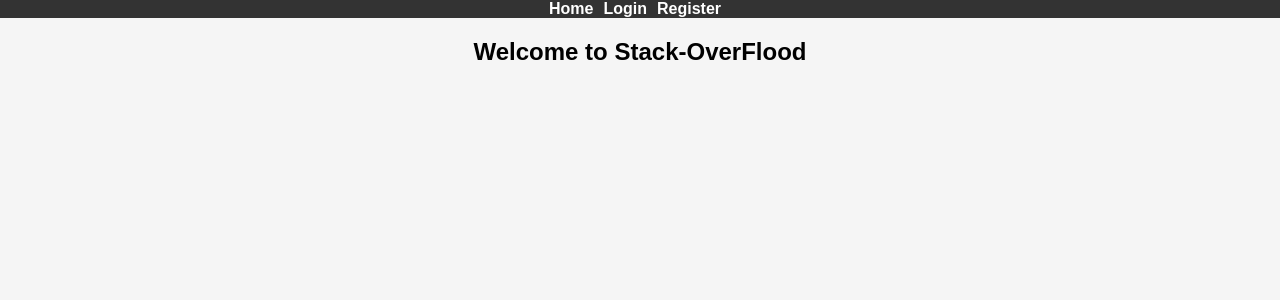
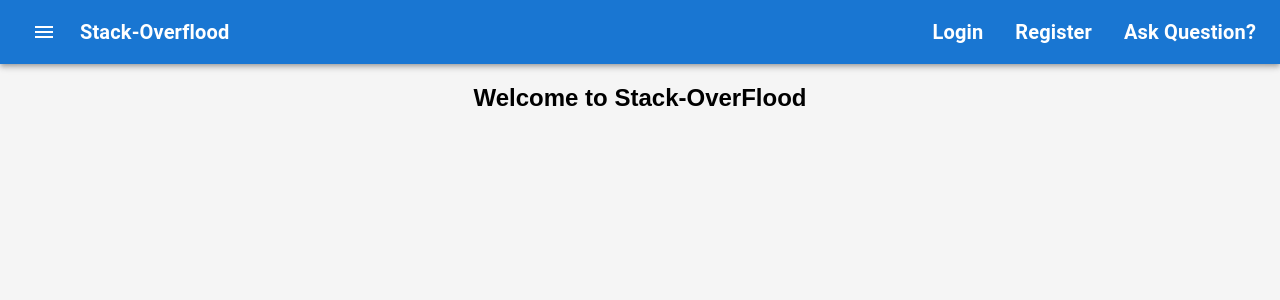
Before and after one commit to mayank2368/Stack-Overflood, a React (Create React App) app: page / in a window 1280 px wide. Shown: the top 300 px of the page. Built offline with nearby package versions, Linux system fonts and the light colour scheme.

Commit message:
updated the NavBar component with Mui icons and materials

```diff
--- a/src/App.js
+++ b/src/App.js
@@ -1,26 +1,17 @@
 import "./App.css";
 import React from "react";
-import { BrowserRouter as Router, Routes, Link, Route } from "react-router-dom";
+import { BrowserRouter as Router, Routes, Route } from "react-router-dom";
 import Home from "./pages/Home";
 import Login from "./pages/Login";
 import Registration from "./pages/Registration";
+import Navbar from "./components/Navbar";
 
 function App() {
   return (
     <div className="App">
       <Router>
         <nav className="navbar">
-          <ul>
-            <li>
-              <Link to="/">Home</Link>
-            </li>
-            <li>
-              <Link to="/login">Login</Link>
-            </li>
-            <li>
-              <Link to="/register">Register</Link>
-            </li>
-          </ul>
+          <Navbar />
         </nav>
         <Routes>
           <Route exact path="/" element={<Home />} />
--- a/src/components/LoginForm.jsx
+++ b/src/components/LoginForm.jsx
@@ -51,7 +51,7 @@ const LoginForm = () => {
           <input
             type="email"
             value={email}
-            placeholder="Enter email here"
+            placeholder="Enter your email here"
             onChange={handleEmailChange}
             className="form-input"
           />
@@ -62,7 +62,7 @@ const LoginForm = () => {
           <input
             type="password"
             value={password}
-            placeholder="Enter password here"
+            placeholder="Enter your password here"
             onChange={handlePasswordChange}
             className="form-input"
           />
--- a/src/components/Navbar.jsx
+++ b/src/components/Navbar.jsx
@@ -0,0 +1,202 @@
+// import { useState } from "react";
+// import { Link } from "react-router-dom";
+// import LoginForm from "./LoginForm";
+// import {
+//   AppBar,
+//   Toolbar,
+//   Typography,
+//   MenuItem,
+//   Menu,
+//   IconButton,
+// } from "@mui/material";
+// import MenuIcon from "@mui/icons-material/Menu";
+// import CloseIcon from "@mui/icons-material/Close";
+
+// function Navbar() {
+//   const [menuOpen, setMenuOpen] = useState(false);
+
+//   const handleMenuClose = () => {
+//     setMenuOpen(false);
+//   };
+
+//   const handleMenuOpen = () => {
+//     setMenuOpen(true);
+//   };
+
+//   return (
+//     <AppBar position="static">
+//       <Toolbar>
+//         <IconButton
+//           edge="start"
+//           color="inherit"
+//           aria-label="menu"
+//           onClick={handleMenuOpen}
+//           sx={{ marginRight: "1rem" }}
+//         >
+//           {menuOpen ? <CloseIcon /> : <MenuIcon />}
+//         </IconButton>
+//         <Typography variant="h6" component={Link} to="/" color="white">
+//           Stack-Overflood
+//         </Typography>
+//         <Menu
+//           anchorEl={null}
+//           anchorOrigin={{
+//             vertical: "top",
+//             horizontal: "left",
+//           }}
+//           transformOrigin={{
+//             vertical: "top",
+//             horizontal: "left",
+//           }}
+//           open={menuOpen}
+//           onClose={handleMenuClose}
+//         >
+//           <MenuItem component={Link} to="/questions">
+//             Questions
+//           </MenuItem>
+//           <MenuItem component={Link} to="/tags">
+//             Tags
+//           </MenuItem>
+//           <MenuItem component={Link} to="/users">
+//             Users
+//           </MenuItem>
+//           <MenuItem component={Link} to="/company">
+//             Company
+//           </MenuItem>
+//         </Menu>
+//         <Typography variant="h6" component={Link} to="/login" marginLeft="auto">
+//           Login
+//         </Typography>
+//         <Typography
+//           variant="h6"
+//           component={Link}
+//           to="/register"
+//           marginLeft="auto"
+//           sx={{ marginRight: "0.5rem" }}
+//         >
+//           Register
+//         </Typography>
+//         <Typography
+//           variant="h6"
+//           component={Link}
+//           to="/ask"
+//           color="white"
+//           marginLeft="auto"
+//           sx={{ marginInlineEnd: "0.25rem" }}
+//         >
+//           Ask Question?
+//         </Typography>
+//         <MenuItem>
+//           <Typography component={Link} to="/">
+//             Logout
+//           </Typography>
+//         </MenuItem>
+//       </Toolbar>
+//     </AppBar>
+//   );
+// }
+
+// export default Navbar;
+
+import React, { useState } from "react";
+import { Link } from "react-router-dom";
+import {
+  AppBar,
+  Toolbar,
+  Typography,
+  MenuItem,
+  IconButton,
+  Menu,
+} from "@mui/material";
+import MenuIcon from "@mui/icons-material/Menu";
+import CloseIcon from "@mui/icons-material/Close";
+
+function Navbar() {
+  const [menuOpen, setMenuOpen] = useState(false);
+  const [anchorEl, setAnchorEl] = useState(null);
+
+  const handleMenuOpen = (event) => {
+    setAnchorEl(event.currentTarget);
+    setMenuOpen(true);
+  };
+
+  const handleMenuClose = () => {
+    setMenuOpen(false);
+  };
+
+  return (
+    <AppBar position="static">
+      <Toolbar>
+        <IconButton
+          edge="end"
+          color="inherit"
+          aria-label="menu"
+          onClick={handleMenuOpen}
+          sx={{ marginRight: "1rem" }}
+        >
+          {menuOpen ? <CloseIcon /> : <MenuIcon />}
+        </IconButton>
+        <Typography
+          variant="h6"
+          component={Link}
+          to="/"
+          color="inherit"
+          sx={{ flexGrow: 1 }}
+        >
+          Stack-Overflood
+        </Typography>
+        <Typography variant="h6" component={Link} to="/login" marginLeft="auto">
+          Login
+        </Typography>
+        <Typography
+          variant="h6"
+          component={Link}
+          to="/register"
+          marginLeft="2rem"
+        >
+          Register
+        </Typography>
+        <Typography
+          variant="h6"
+          component={Link}
+          to="/ask"
+          color="inherit"
+          marginLeft="2rem"
+        >
+          Ask Question?
+        </Typography>
+
+        <Menu
+          anchorEl={anchorEl}
+          anchorOrigin={{
+            vertical: "bottom",
+            horizontal: "left",
+          }}
+          transformOrigin={{
+            vertical: "top",
+            horizontal: "left",
+          }}
+          open={menuOpen}
+          onClose={handleMenuClose}
+          getContentAnchorEl={null}
+          elevation={0}
+        >
+          <MenuItem component={Link} to="/questions" onClick={handleMenuClose}>
+            Questions
+          </MenuItem>
+          <MenuItem component={Link} to="/tags" onClick={handleMenuClose}>
+            Tags
+          </MenuItem>
+          <MenuItem component={Link} to="/users" onClick={handleMenuClose}>
+            Users
+          </MenuItem>
+          <MenuItem component={Link} to="/company" onClick={handleMenuClose}>
+            Company
+          </MenuItem>
+        </Menu>
+      </Toolbar>
+    </AppBar>
+  );
+}
+
+export default Navbar;
```
